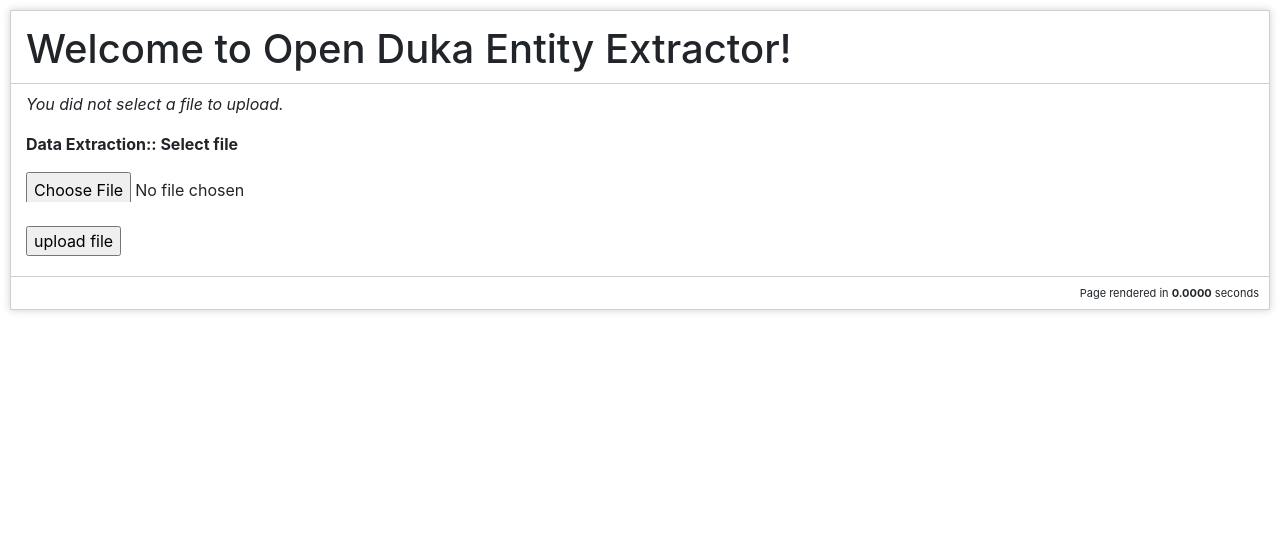
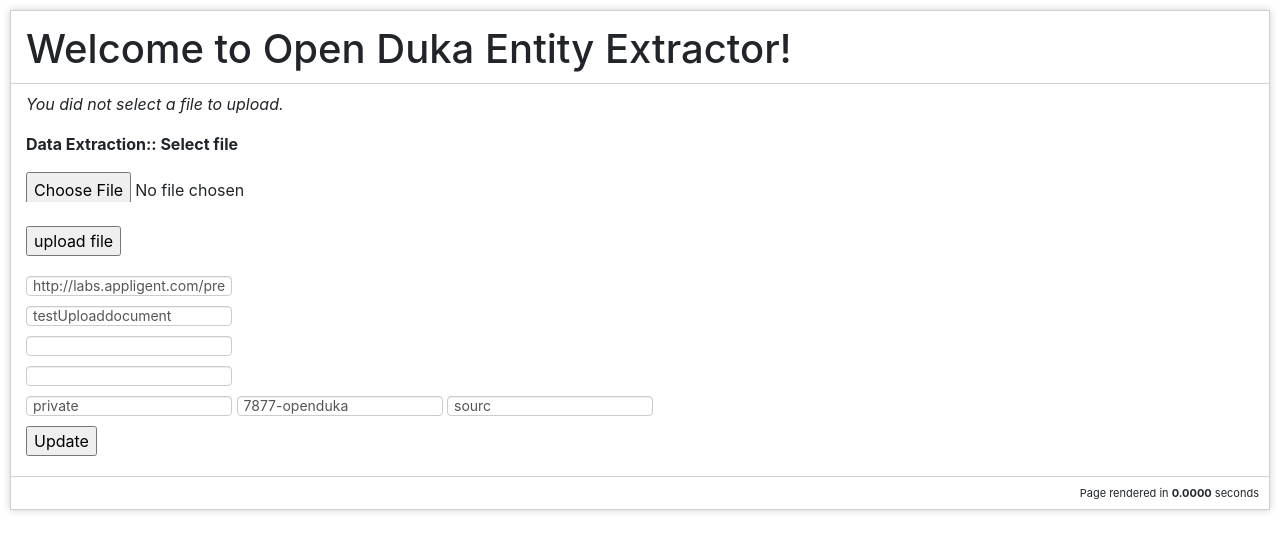
Before and after one commit to OpenInstitute/OpenDuka, a CodeIgniter app: page /index.php/posts/do_upload in a window 1280 px wide. Shown: the top 552 px of the page. Run offline with CodeIgniter, Linux system fonts and the light colour scheme; some libraries are stand-ins or nearby versions.

Commit message:
ajax - jquery - form
submit pdf acts as middle man with remote url because of same origin
policy

```diff
--- a/application/config/database.php
+++ b/application/config/database.php
@@ -50,8 +50,8 @@ $active_record = TRUE;
 
 $db['default']['hostname'] = 'localhost';
 $db['default']['username'] = 'root';
-$db['default']['password'] = 'pass';
-$db['default']['database'] = 'opendata_db';
+$db['default']['password'] = '';
+$db['default']['database'] = 'openduka';
 $db['default']['dbdriver'] = 'mysql';
 $db['default']['dbprefix'] = '';
 $db['default']['pconnect'] = TRUE;
--- a/application/controllers/posts.php
+++ b/application/controllers/posts.php
@@ -54,7 +54,45 @@ class Posts extends CI_Controller {
 			//	$this->load->view('upload_success', $data);
 		}
 	}
+	function submit_pdf(){
+		//extract data from the post
+		extract($_POST);
+		//$url = 'https://www.documentcloud.org/api/upload.json';
+		$url = 'http://www.pichanoma.com/docupload.php';
+		$fields = 		array (
+						'username' => '',
+						'password' => '',
+						'file'=>'http://labs.appligent.com/presentations/recognizing_malformed_pdf_f.pdf',
+						'access'=>'private',
+						'source'=>'Some Very Confidential Source',
+						'title'=>'Test Upload via Curl');
 
+
+		//url-ify the data for the POST
+		$fields_string = '';
+		foreach($fields as $key=>$value) { $fields_string .= $key.'='.$value.'&'; } rtrim($fields_string, '&');
+
+		//open connection
+		$ch = curl_init();
+
+		//set the url, number of POST vars, POST data
+		curl_setopt($ch,CURLOPT_URL, $url);
+		curl_setopt($ch,CURLOPT_POST, count($fields));
+		curl_setopt($ch,CURLOPT_POSTFIELDS, $fields_string);
+		curl_setopt($ch, CURLOPT_VERBOSE, true);
+		curl_setopt($ch, CURLOPT_RETURNTRANSFER, true);
+		curl_setopt($ch, CURLOPT_SSL_VERIFYPEER, false);
+		curl_setopt($ch, CURLOPT_SSL_VERIFYHOST, false);
+
+		//execute post
+		$result = curl_exec($ch);
+
+		//close connection
+		curl_close($ch);
+
+		//print_r($result);
+		echo $result;
+	}
 				///---------------------
 	function do_post_request($data, $optional_headers = null)
 	{
--- a/application/views/post.php
+++ b/application/views/post.php
@@ -1,4 +1,3 @@
-
 	<h1>Welcome to Open Duka Entity Extractor!</h1>
 
 	<div id="body">
@@ -13,4 +12,38 @@
 		<input type="submit" id="loadDoc" value="upload file" />
 
 	</form>
+	<script src="http://ajax.googleapis.com/ajax/libs/jquery/1.7.2/jquery.min.js"></script>
+    <script>
+                function myCall() {
+                    var request = $.ajax({
+                        url: "<?php echo base_url();?>/index.php/Posts/submit_pdf",
+                        type: "POST",
+                        dataType: "html"
+                    });
+
+                    request.done(function(msg) {
+                        $("#mybox").html(msg);
+                    });
+
+                    request.fail(function(jqXHR, textStatus) {
+                        alert( "Request failed: " + textStatus );
+                    });
+                }
+
+    </script>
+	<div id="pdfupload">
+	<input type="text" name="file" value="http://labs.appligent.com/presentations/recognizing_malformed_pdf_f.pdf"><br>
+	<input type="text" name="title" value="testUploaddocument"><br>
+	<input type="text" name="username" value=""><br>
+	<input type="password" value="" name="password"><br>
+	<input type="text" name="access" value="private">
+	<input type="text" name="project" value="7877-openduka">
+	<input type="text" name="source" value="sourc"><br>
 	</div>
+
+	 <div id="mybox">
+
+     </div>
+     <input type="button" value="Update" onclick="myCall()" />
+
+	</div>
```
